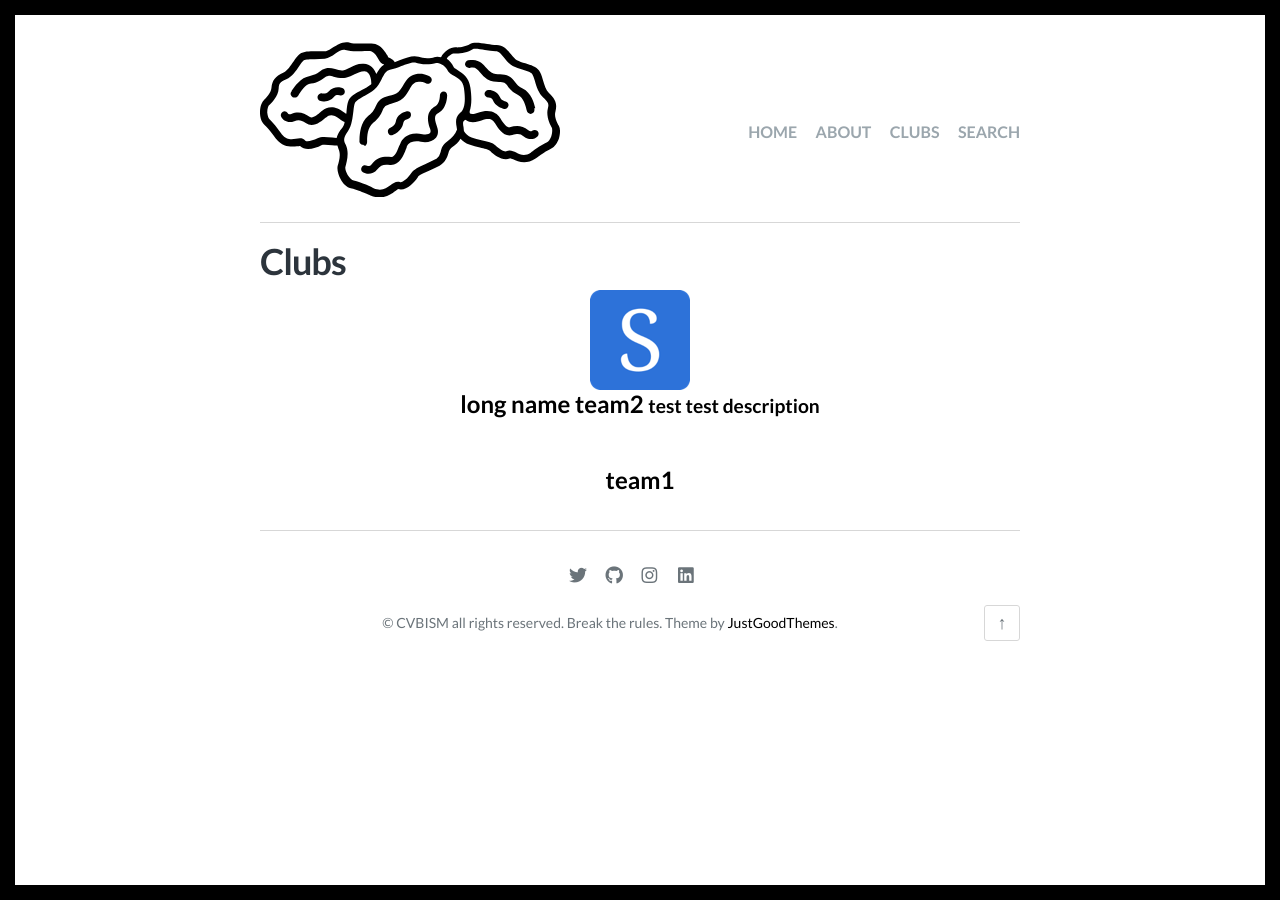
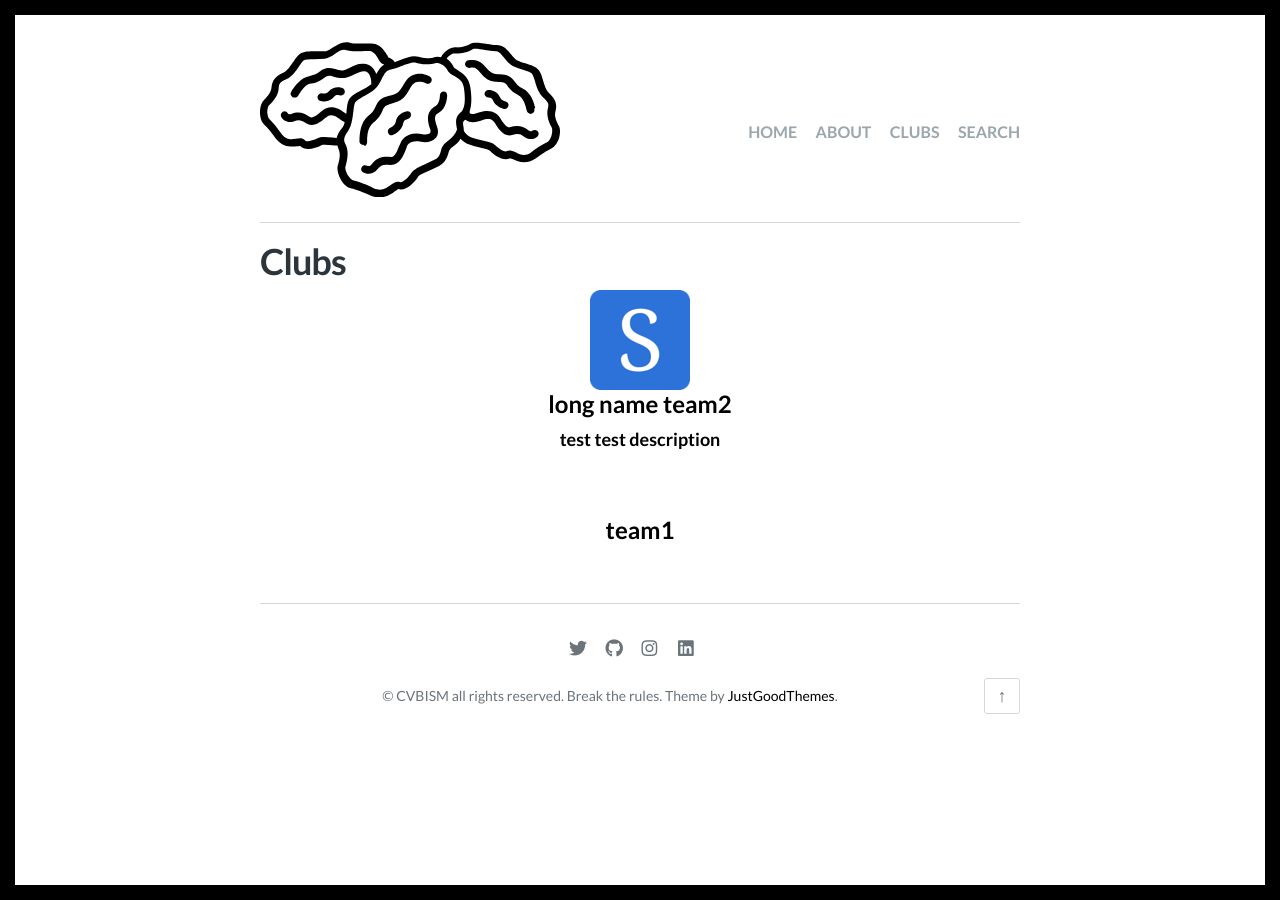
Before and after one commit to cvbism/Scriptor-Jekyll-Theme, a Jekyll site: the page built from clubs.md, in a window 1280 px wide. Built offline with Jekyll 4.4.1, drawn with Linux system fonts in a browser that asks for light colours; some web fonts are replaced; comment, search, counter and statistics services are not loaded.

Commit message:
Update clubs.md

```diff
--- a/clubs.md
+++ b/clubs.md
@@ -9,7 +9,7 @@ title: Clubs
       <a href="{{ team.url }}">
         <img src="{{team.thumb_image}}">
         <br>{{ team.title }}
-        <small>{{team.description}}</small>
+        <p><sub>{{team.description}}</sub></p>
       </a>
     </h3>
   </div>
```
